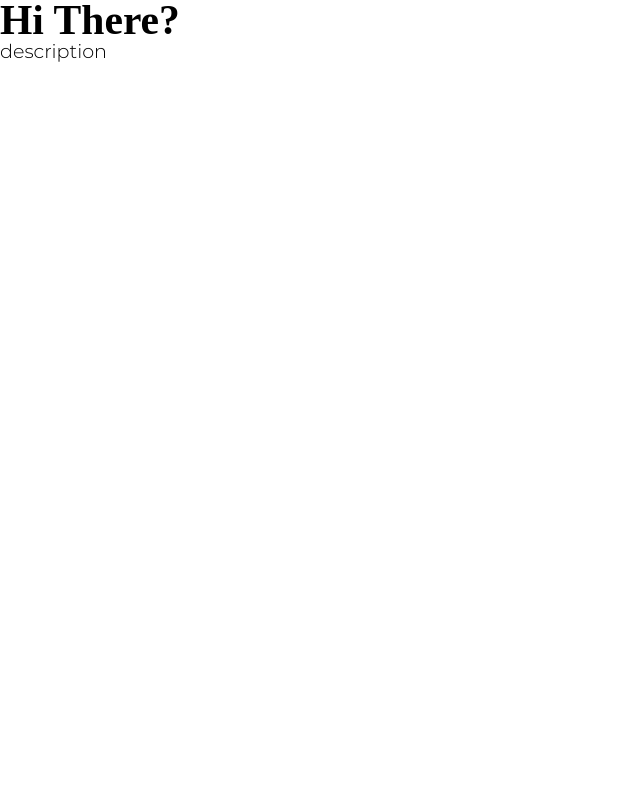
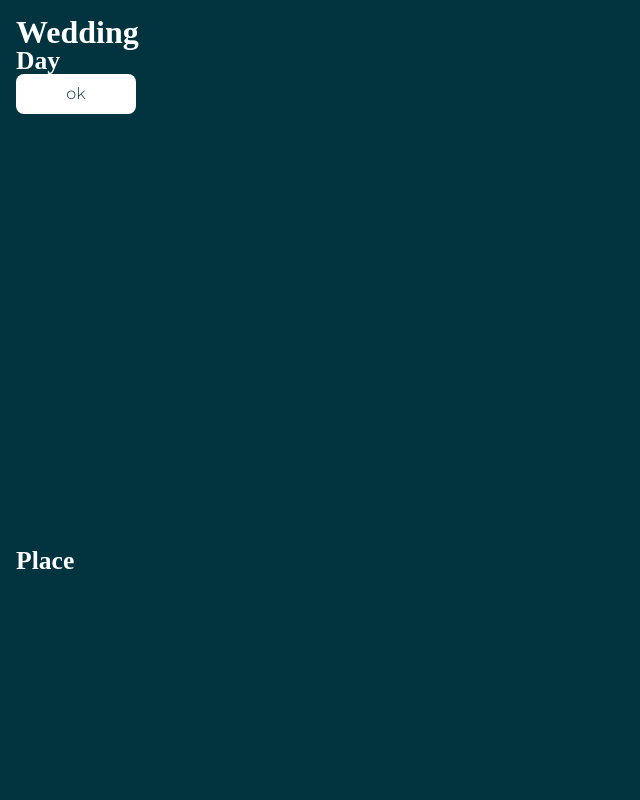
Before and after one commit to iamhoonjeong/my-wedding-invitations, a React (Create React App) app: page / in a window 1280 px wide. Shown: the top 800 px of the page, without its empty margins (0-640 px from the left). Built offline with nearby package versions, Linux system fonts and the light colour scheme; a web font is replaced by a local one.

Commit message:
Setting Layout

```diff
--- a/src/App.tsx
+++ b/src/App.tsx
@@ -4,19 +4,15 @@ import styled from 'styled-components';
 import GlobalStyle from './styles/globalStyle';
 import './styles/App.scss';
 
+import Title from './components/Title';
+import Content from './containers/Content';
+
 const Wrap = styled.div`
   display: flex;
   flex-direction: column;
   font-family: 'Montserrat';
   font-weight: normal;
-`;
-
-const Title = styled.h1`
-  font-weight: bold;
-`;
-
-const Desc = styled.span`
-  font-weight: normal;
+  padding: 1rem;
 `;
 
 function App() {
@@ -24,8 +20,10 @@ function App() {
     <>
       <GlobalStyle />
       <Wrap>
-        <Title>Hi There?</Title>
-        <Desc>description</Desc>
+        <Title text="Wedding" />
+        <Content text="Day" link="https://m.naver.com/" />
+        <Content text="Place" />
+        <Content text="Please" />
       </Wrap>
     </>
   );
--- /dev/null
+++ b/src/components/LinkButton.tsx
@@ -0,0 +1,28 @@
+import React from 'react';
+import styled from 'styled-components';
+
+interface LinkButtonProps {
+  link?: string;
+}
+
+const Button = styled.a`
+  align-items: center;
+  background-color: white;
+  border-radius: 8px;
+  color: #02343f;
+  display: flex;
+  height: 40px;
+  justify-content: center;
+  text-decoration: none;
+  width: 120px;
+`;
+
+function LinkButton({ link }: LinkButtonProps) {
+  return (
+    <Button href={link} target="_blank">
+      ok
+    </Button>
+  );
+}
+
+export default LinkButton;
--- /dev/null
+++ b/src/components/SubTitle.tsx
@@ -0,0 +1,16 @@
+import React from 'react';
+import styled from 'styled-components';
+
+interface SubTitleProps {
+  text: string;
+}
+
+const Text = styled.h2`
+  font-weight: bold;
+`;
+
+function SubTitle({ text }: SubTitleProps) {
+  return <Text>{text}</Text>;
+}
+
+export default SubTitle;
--- /dev/null
+++ b/src/components/Title.tsx
@@ -0,0 +1,16 @@
+import React from 'react';
+import styled from 'styled-components';
+
+interface TitleProps {
+  text: string;
+}
+
+const Text = styled.h1`
+  font-weight: bold;
+`;
+
+function Title({ text }: TitleProps) {
+  return <Text>{text}</Text>;
+}
+
+export default Title;
--- /dev/null
+++ b/src/containers/Content.tsx
@@ -0,0 +1,25 @@
+import React from 'react';
+import styled from 'styled-components';
+
+import SubTitle from '../components/SubTitle';
+import LinkButton from '../components/LinkButton';
+
+interface ContentProps {
+  text: string;
+  link?: string;
+}
+
+const Container = styled.div`
+  height: 500px;
+`;
+
+function Content({ text, link }: ContentProps) {
+  return (
+    <Container>
+      <SubTitle text={text} />
+      {link && <LinkButton link={link} />}
+    </Container>
+  );
+}
+
+export default Content;
--- a/src/styles/globalStyle.ts
+++ b/src/styles/globalStyle.ts
@@ -8,12 +8,17 @@ const GlobalStyle = createGlobalStyle`
     box-sizing: border-box;
   }
 
-  h1 {
-    font-size: 2.6rem;
+  body {
+    background-color: #02343F;
+    color: white;
   }
 
-  span {
-    font-size: 1.2rem
+  h1 {
+    font-size: 2rem;
+  }
+
+  h2 {
+    font-size: 1.6rem;
   }
 `;
 
```
